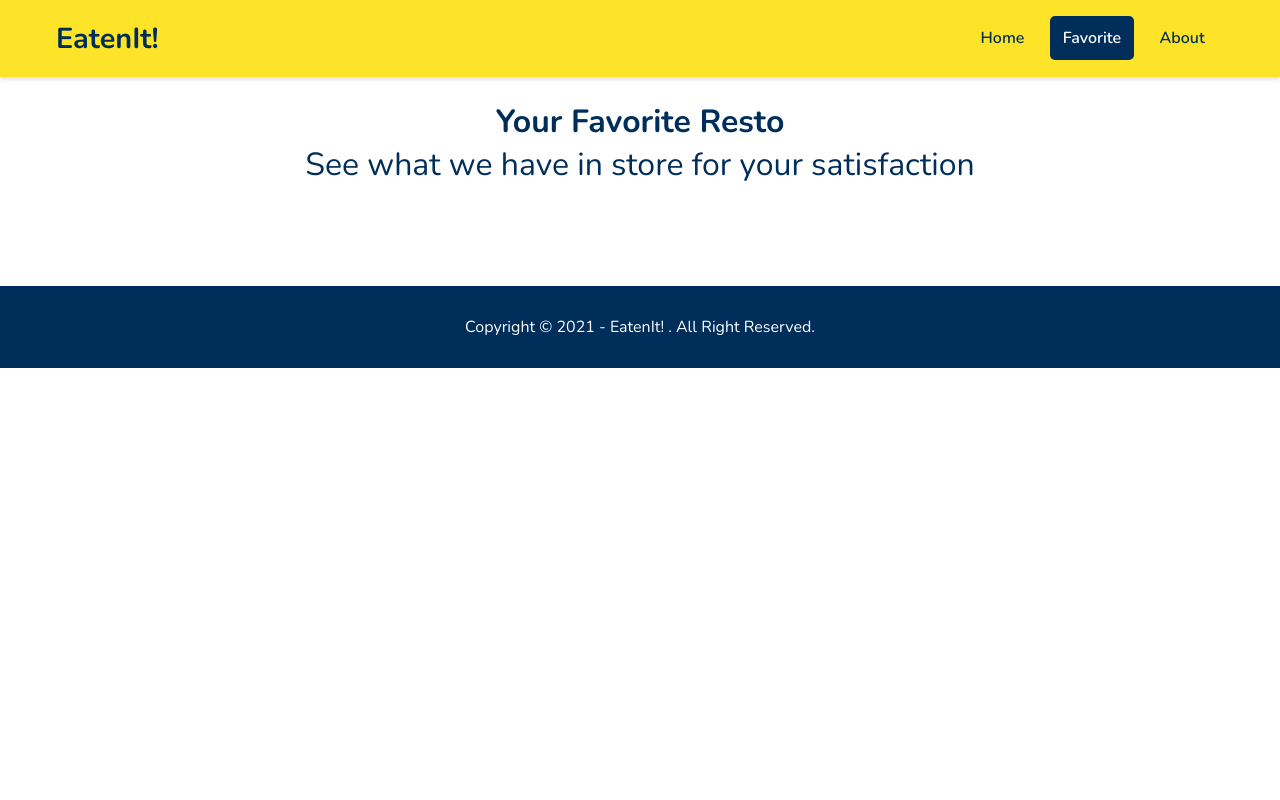
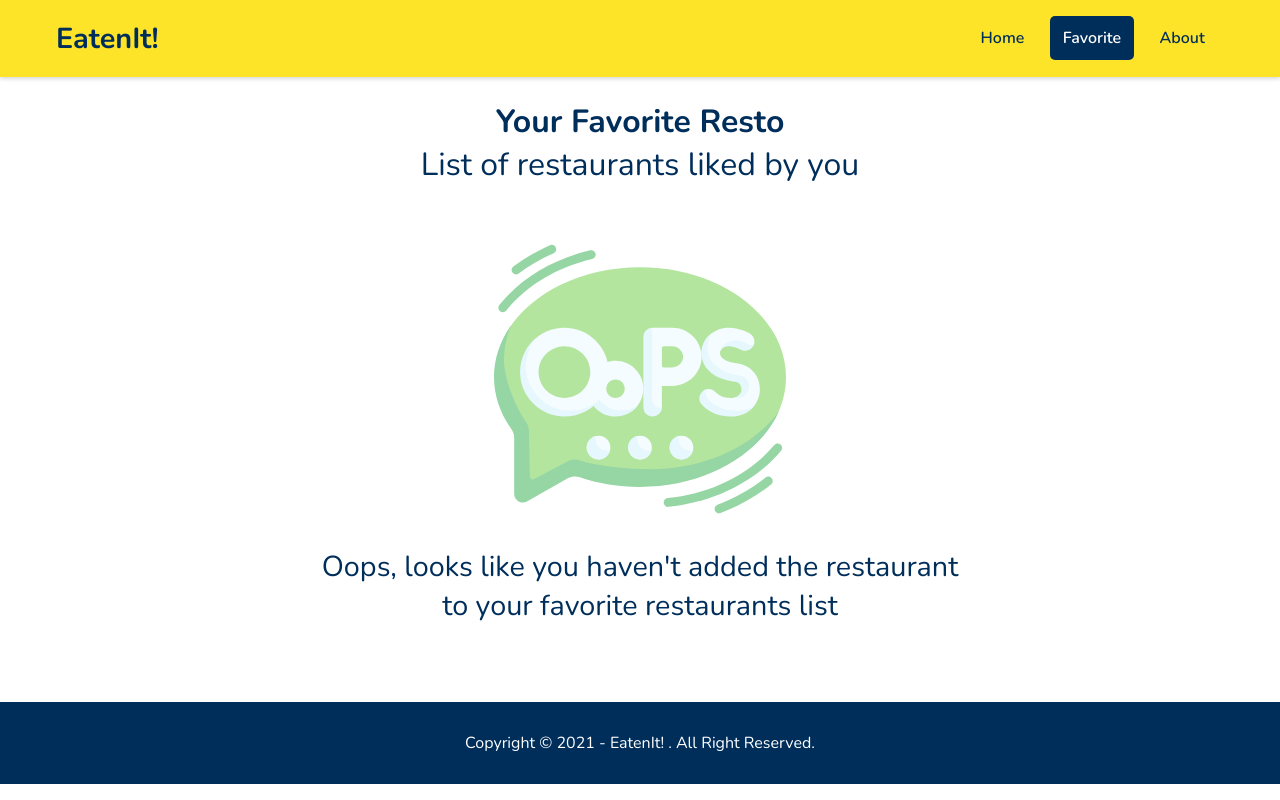
Before and after one commit to ahanafi/eaten-it, a website built with webpack: page src/templates/index.html in a window 1280 px wide. Both pictures are taken after a click on the link "Favorite". Built offline with nearby package versions, Linux system fonts and the light colour scheme; no server answers; what serviceworker-webpack-plugin would draw is missing.

Commit message:
Add text to empty favorite

```diff
--- a/src/scripts/views/pages/favorite.js
+++ b/src/scripts/views/pages/favorite.js
@@ -1,5 +1,8 @@
 import FavoriteRestoIdb from '../../data/favorite-resto-idb';
-import { createRestoItemTemplate } from '../templates/template-creator';
+import {
+  createRestoItemTemplate, emptyFavoriteResto,
+} from '../templates/template-creator';
+import OopsImage from '../../../public/images/oops.svg';
 
 const Favorite = {
   async render() {
@@ -7,10 +10,13 @@ const Favorite = {
     <section id="our-foods" class="content">
       <h1>
         Your Favorite Resto <br>
-        <span>See what we have in store for your satisfaction</span>
+        <span>List of restaurants liked by you</span>
       </h1>
 
       <div id="list-resto"></div>
+      <div id="empty-resto" class="hidden">
+        <img src="${OopsImage}" alt="Oops Image" /> <br>
+      </div>
     </section>
     `;
   },
@@ -19,11 +25,17 @@ const Favorite = {
     const allResto = await FavoriteRestoIdb.getAllResto();
     const restoContainer = document.querySelector('#list-resto');
     const maxRestoItem = 18;
-    allResto.forEach((resto, index) => {
-      if ((index + 1) <= maxRestoItem) {
-        restoContainer.innerHTML += createRestoItemTemplate(resto);
-      }
-    });
+    if (allResto.length > 0) {
+      allResto.forEach((resto, index) => {
+        if ((index + 1) <= maxRestoItem) {
+          restoContainer.innerHTML += createRestoItemTemplate(resto);
+        }
+      });
+    } else {
+      const emptyRestoContainer = document.querySelector('#empty-resto');
+      emptyRestoContainer.classList.remove('hidden');
+      emptyRestoContainer.innerHTML += emptyFavoriteResto();
+    }
   },
 };
 
--- a/src/scripts/views/templates/template-creator.js
+++ b/src/scripts/views/templates/template-creator.js
@@ -106,7 +106,9 @@ const createRestoDetailTemplate = (resto, categories, foods, drinks, reviews) =>
             </tr>
             <tr>
               <td></td>
-              <td><button type='button' id='submit-review'>Submit My Review</button</td>
+              <td>
+                <button type='button' id='submit-review'>Submit My Review</button>
+              </td>
             </tr>
           </table>
         </div>
@@ -140,9 +142,14 @@ const createFavoritedButtonTemplate = () => `
   </button>
 `;
 
+const emptyFavoriteResto = () => `
+<h2 class='empty-resto-text'>Oops, looks like you haven't added the restaurant <br> to your favorite restaurants list</h2>
+`;
+
 export {
   createRestoItemTemplate,
   createRestoDetailTemplate,
   createFavoriteButtonTemplate,
   createFavoritedButtonTemplate,
+  emptyFavoriteResto,
 };
--- a/src/styles/content.css
+++ b/src/styles/content.css
@@ -124,3 +124,27 @@ footer > p {
   align-items: center;
   justify-content: center;
 }
+
+#empty-resto{
+  display: flex;
+  flex-direction: column;
+  align-content: center;
+  justify-content: center;
+  text-align: center;
+  align-items: center;
+  height: 52vh;
+}
+
+#empty-resto img{
+  height: 70%;
+}
+
+.empty-resto-text{
+  font-weight: 500 !important;
+  border-bottom: 0 !important;
+}
+
+.hidden{
+  display: none !important;
+  visibility: hidden !important;
+}
```
Also changed, not shown: src/public/images/oops.svg (added).
